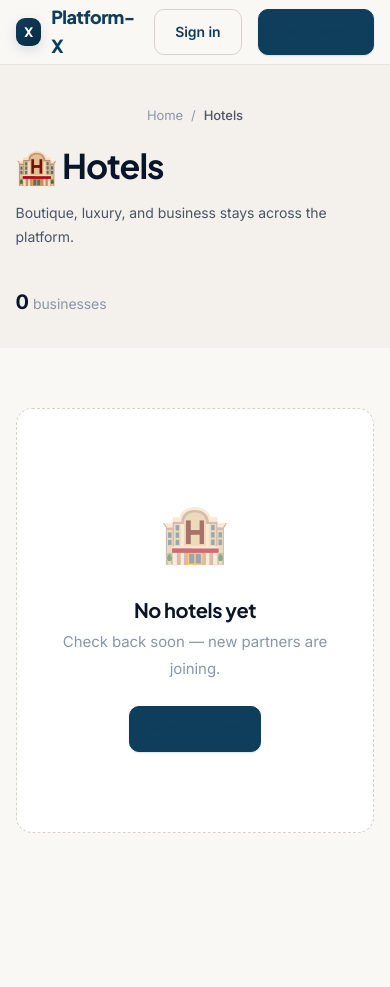
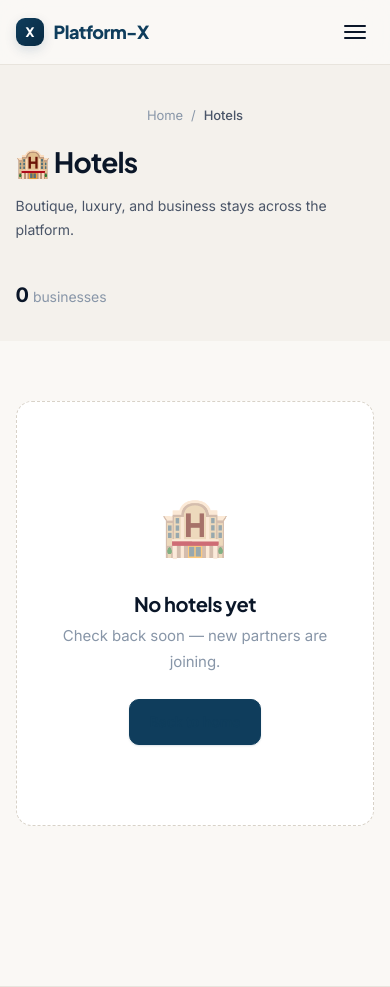
Before and after one commit to benyaminsmart/-platform-x, a FastAPI app: page /hotels in a window 390 px wide. Shown: the top 987 px of the page. Run offline with FastAPI, Linux system fonts and the light colour scheme; data that the repository does not hold is empty.

Commit message:
feat(phase-4): responsive + accessibility polish
- Mobile hamburger menu with animated toggle
- Responsive CSS for small screens (fonts, spacing, cards)
- tap-highlight, focus-visible improvements
- px-sr-only utility for screen readers
- 154 tests passing

```diff
--- a/app/static/css/platform-home.css
+++ b/app/static/css/platform-home.css
@@ -1522,3 +1522,106 @@ html { scroll-behavior: smooth; }
   background: rgba(15, 61, 92, 0.2);
   color: var(--px-text);
 }
+
+
+/* ---------- Mobile header toggle ---------- */
+
+.px-mobile-toggle {
+  display: none;
+  background: transparent;
+  border: none;
+  padding: 8px;
+  cursor: pointer;
+  flex-direction: column;
+  gap: 4px;
+}
+
+.px-mobile-toggle span {
+  display: block;
+  width: 22px;
+  height: 2px;
+  background: var(--px-text);
+  border-radius: 2px;
+  transition: transform 0.2s var(--px-ease);
+}
+
+.px-mobile-toggle.is-open span:nth-child(1) {
+  transform: translateY(6px) rotate(45deg);
+}
+.px-mobile-toggle.is-open span:nth-child(2) { opacity: 0; }
+.px-mobile-toggle.is-open span:nth-child(3) {
+  transform: translateY(-6px) rotate(-45deg);
+}
+
+@media (max-width: 720px) {
+  .px-mobile-toggle { display: flex; }
+
+  .px-nav {
+    position: absolute;
+    top: 100%;
+    left: 0;
+    right: 0;
+    background: var(--px-surface);
+    border-bottom: 1px solid var(--px-line);
+    flex-direction: column;
+    align-items: stretch;
+    gap: 0;
+    padding: 12px 0;
+    display: none;
+    box-shadow: var(--px-shadow-md);
+  }
+
+  .px-nav.is-open { display: flex; }
+
+  .px-nav a:not(.px-btn) {
+    display: block;
+    padding: 12px 24px;
+    font-size: 15px;
+  }
+
+  .px-nav .px-btn {
+    margin: 8px 24px;
+    justify-content: center;
+  }
+
+  .px-header { position: relative; }
+}
+
+/* ---------- Responsive tweaks ---------- */
+
+@media (max-width: 520px) {
+  .px-hero-title { font-size: 32px !important; }
+  .px-body h1 { font-size: 28px; }
+  .px-body h2 { font-size: 22px; }
+  .px-section { padding: 48px 0; }
+  .px-cta { padding: 32px 20px !important; }
+  .px-cta h2 { font-size: 24px !important; }
+  .px-tenant-title { font-size: 28px !important; }
+  .px-tenant-hero { min-height: 300px; }
+  .px-dash-stat-value { font-size: 22px; }
+  .px-book-total { font-size: 22px; }
+  .px-auth-main-inner { padding: 0; }
+}
+
+/* ---------- A11y improvements ---------- */
+
+.px-btn,
+.px-tab,
+.px-cat-card,
+.px-biz-card,
+.px-svc-card {
+  -webkit-tap-highlight-color: rgba(15, 61, 92, 0.1);
+}
+
+/* Screen reader only */
+.px-sr-only {
+  position: absolute;
+  width: 1px;
+  height: 1px;
+  padding: 0;
+  margin: -1px;
+  overflow: hidden;
+  clip: rect(0, 0, 0, 0);
+  white-space: nowrap;
+  border: 0;
+}
--- a/app/templates/partials/platform_header.html
+++ b/app/templates/partials/platform_header.html
@@ -1,11 +1,15 @@
 <header class="px-header">
   <div class="px-container px-header-inner">
-    <a href="/" class="px-logo">
-      <span class="px-logo-mark">X</span>
+    <a href="/" class="px-logo" aria-label="Platform-X home">
+      <span class="px-logo-mark" aria-hidden="true">X</span>
       <span>Platform-X</span>
     </a>
 
-    <nav class="px-nav">
+    <button class="px-mobile-toggle" id="px-mobile-toggle" aria-label="Toggle menu" aria-expanded="false">
+      <span></span><span></span><span></span>
+    </button>
+
+    <nav class="px-nav" id="px-nav" role="navigation" aria-label="Main">
       <a href="/hotels">Hotels</a>
       <a href="/restaurants">Restaurants</a>
       <a href="/travel">Travel</a>
@@ -19,3 +23,16 @@
     </nav>
   </div>
 </header>
+
+<script>
+(function () {
+  var toggle = document.getElementById("px-mobile-toggle");
+  var nav = document.getElementById("px-nav");
+  if (!toggle || !nav) return;
+  toggle.addEventListener("click", function () {
+    var open = nav.classList.toggle("is-open");
+    toggle.classList.toggle("is-open", open);
+    toggle.setAttribute("aria-expanded", open ? "true" : "false");
+  });
+})();
+</script>
```
